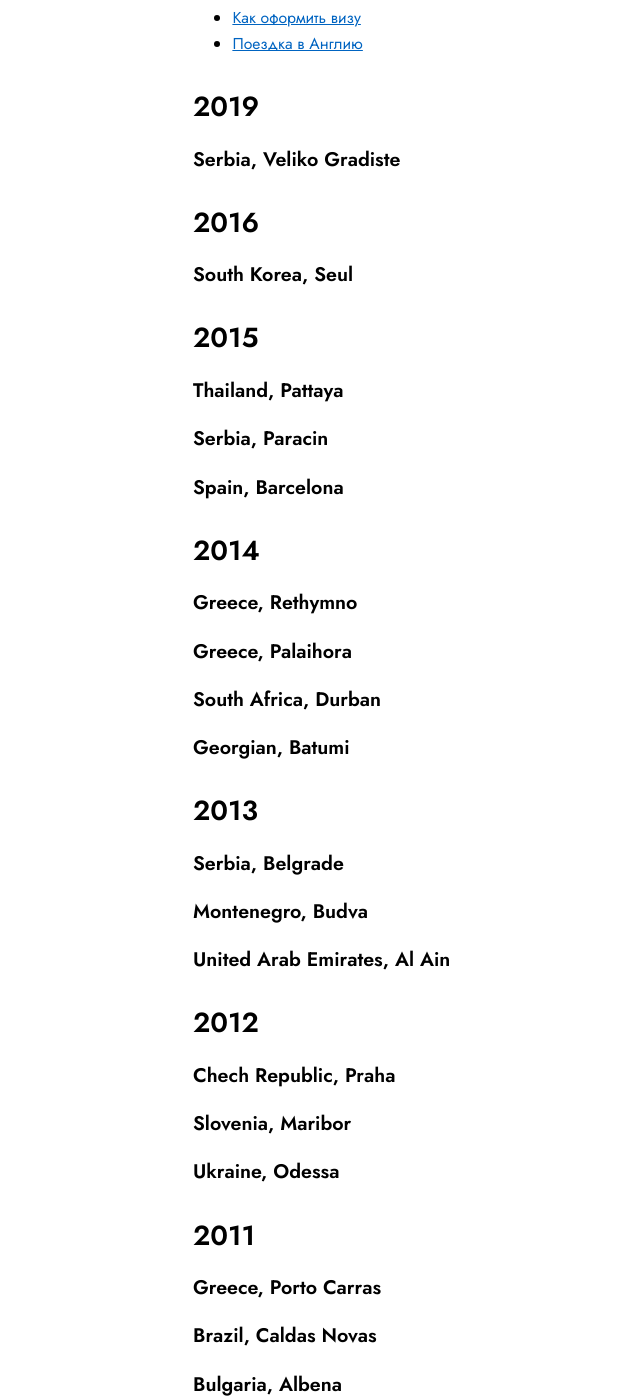
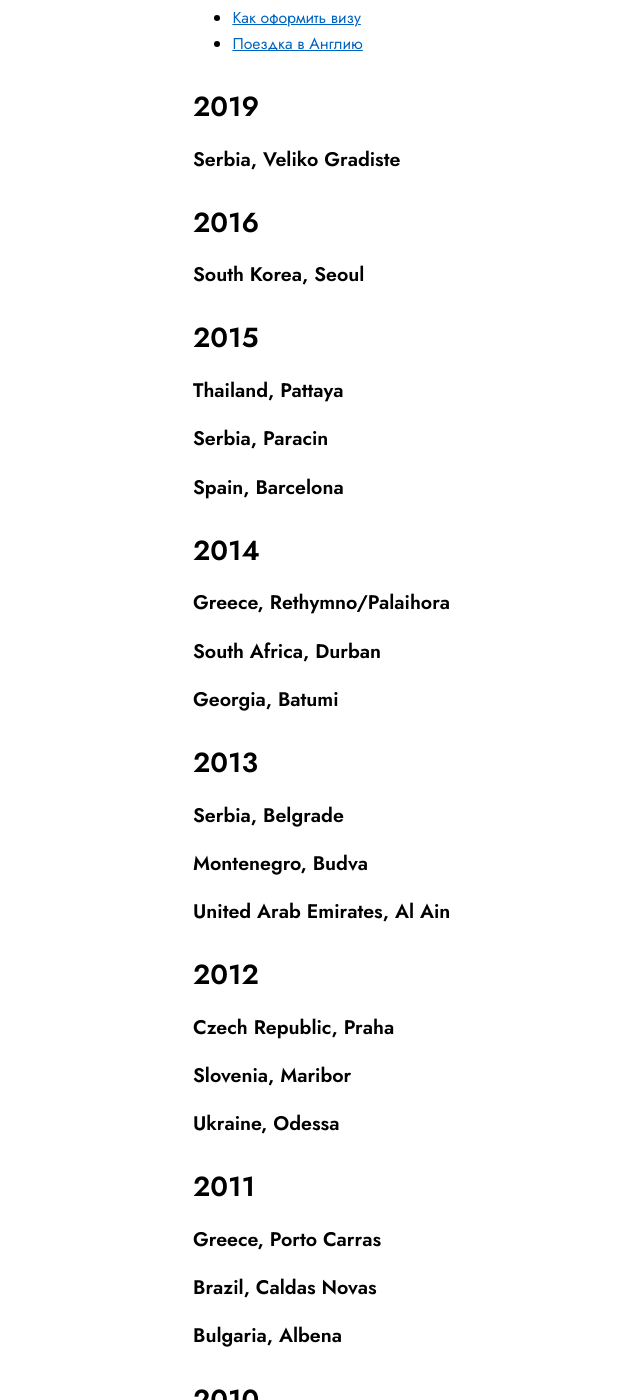
Before and after one commit to keresm/keresaina.github.io, a Jekyll site: the page built from _pages/travel/main.md, in a window 1280 px wide and 1400 px high, scrolled down 883 px. Shown: the whole window, without its empty margins (167-807 px from the left). Built offline with Jekyll 4.4.1, drawn with Linux system fonts in a browser that asks for light colours; some of the changed text lies outside the part shown.

Commit message:
Update main.md

```diff
--- a/_pages/travel/main.md
+++ b/_pages/travel/main.md
@@ -14,7 +14,7 @@ title: Вокруг света
 
 
 ## 2021
-### Georgian, Tbilisi
+### Georgia, Tbilisi
   Перед новым 2022 годом побывала в Тбилиси
   - [Неделя в Грузии](http://keresm.ru/2022-03-27-Georgia/)
   -
@@ -31,7 +31,7 @@ title: Вокруг света
 
 
 ## 2016
-### South Korea, Seul
+### South Korea, Seoul
 
 
 ## 2015
@@ -41,10 +41,9 @@ title: Вокруг света
 
 
 ## 2014
-### Greece, Rethymno
-### Greece, Palaihora
+### Greece, Rethymno/Palaihora
 ### South Africa, Durban
-### Georgian, Batumi
+### Georgia, Batumi
 
 
 ## 2013
@@ -54,7 +53,7 @@ title: Вокруг света
 
 
 ## 2012
-### Chech Republic, Praha
+### Czech Republic, Praha
 ### Slovenia, Maribor
 ### Ukraine, Odessa
 
```
Also changed, not shown: other parts of _pages/travel/main.md (+1 -1 lines).
